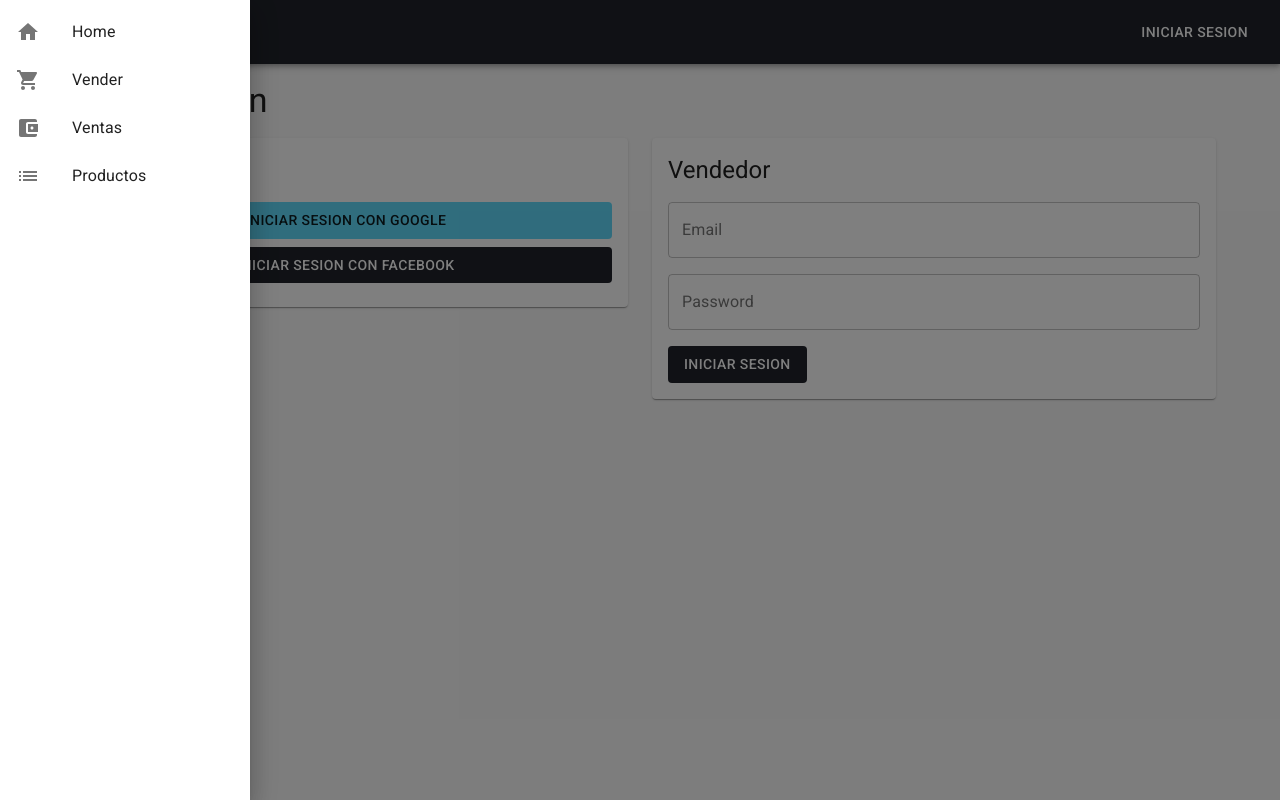
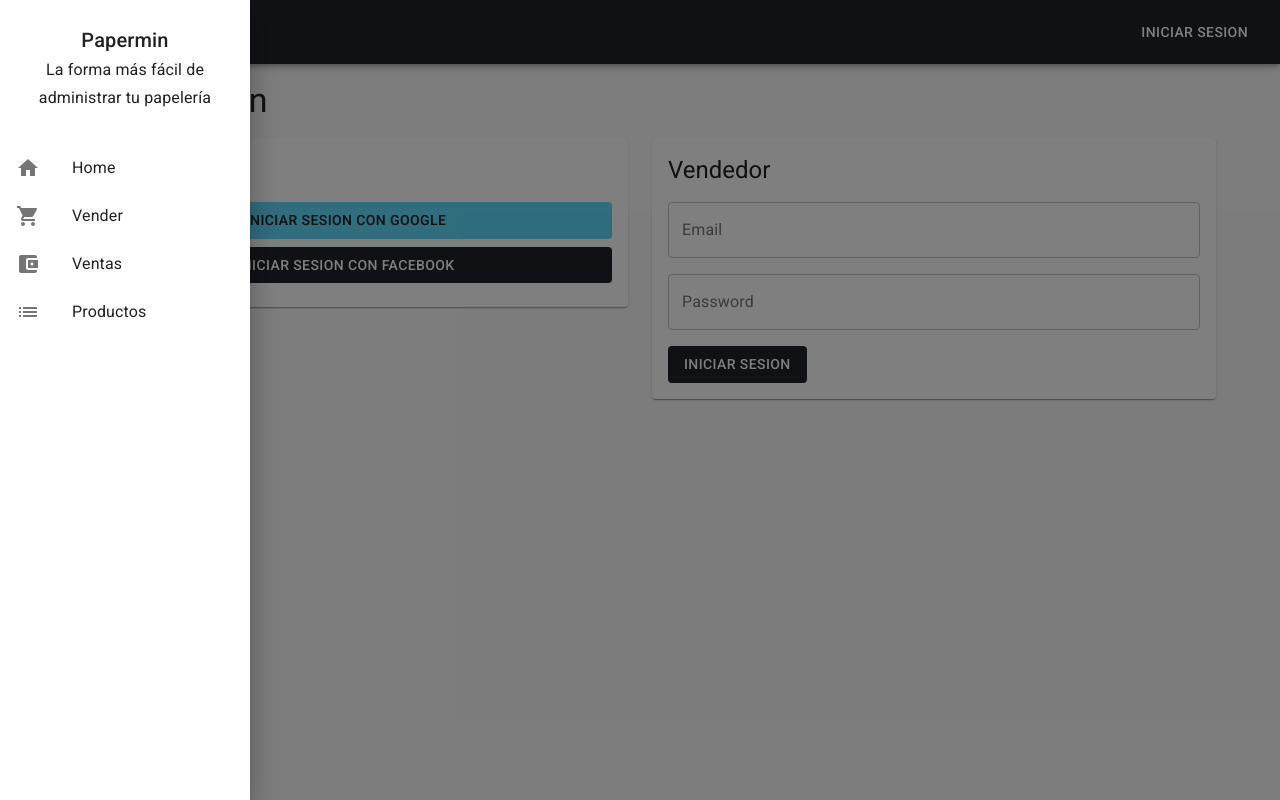
Before and after one commit to luisrdevy/papermin-app, a React (Create React App) app: page /login in a window 1280 px wide. Both pictures are taken after a click on the button "menu". Built offline with nearby package versions, Linux system fonts and the light colour scheme; no server answers; the database is empty.

Commit message:
menu changes

```diff
--- a/src/routers/AppRouter.tsx
+++ b/src/routers/AppRouter.tsx
@@ -55,6 +55,14 @@ const useStyles = makeStyles((theme) => ({
     flexGrow: 1,
     color: theme.palette.text.primary,
   },
+  drawerTitles: {
+    width: "100%",
+    maxWidth: 250,
+    textAlign: "center",
+    marginTop: theme.spacing(2),
+    marginBottom: theme.spacing(2),
+    padding: theme.spacing(1),
+  },
 }));
 
 const Router: FC = () => {
@@ -76,10 +84,9 @@ const Router: FC = () => {
             <Menu />
           </IconButton>
           {user && store && (
-            <div className={classes.title}>
-              <Typography variant="subtitle1">{store.name}</Typography>
-              <Typography variant="subtitle2">{store.slogan}</Typography>
-            </div>
+            <Typography variant="h6" className={classes.title}>
+              {store.name}
+            </Typography>
           )}
           {user ? (
             <UserMinimal />
@@ -97,6 +104,19 @@ const Router: FC = () => {
       </AppBar>
 
       <Drawer open={openDrawer} onClose={() => setOpenDrawer(false)}>
+        {user && store ? (
+          <div className={classes.drawerTitles}>
+            <Typography variant="h6">{store.name}</Typography>
+            <Typography variant="subtitle1">{store.slogan}</Typography>
+          </div>
+        ) : (
+          <div className={classes.drawerTitles}>
+            <Typography variant="h6">Papermin</Typography>
+            <Typography variant="subtitle1">
+              La forma más fácil de administrar tu papelería
+            </Typography>
+          </div>
+        )}
         <List className={classes.list} onClick={() => setOpenDrawer(false)}>
           <Link to="/" className={classes.listLink}>
             <ListItem button>
```
